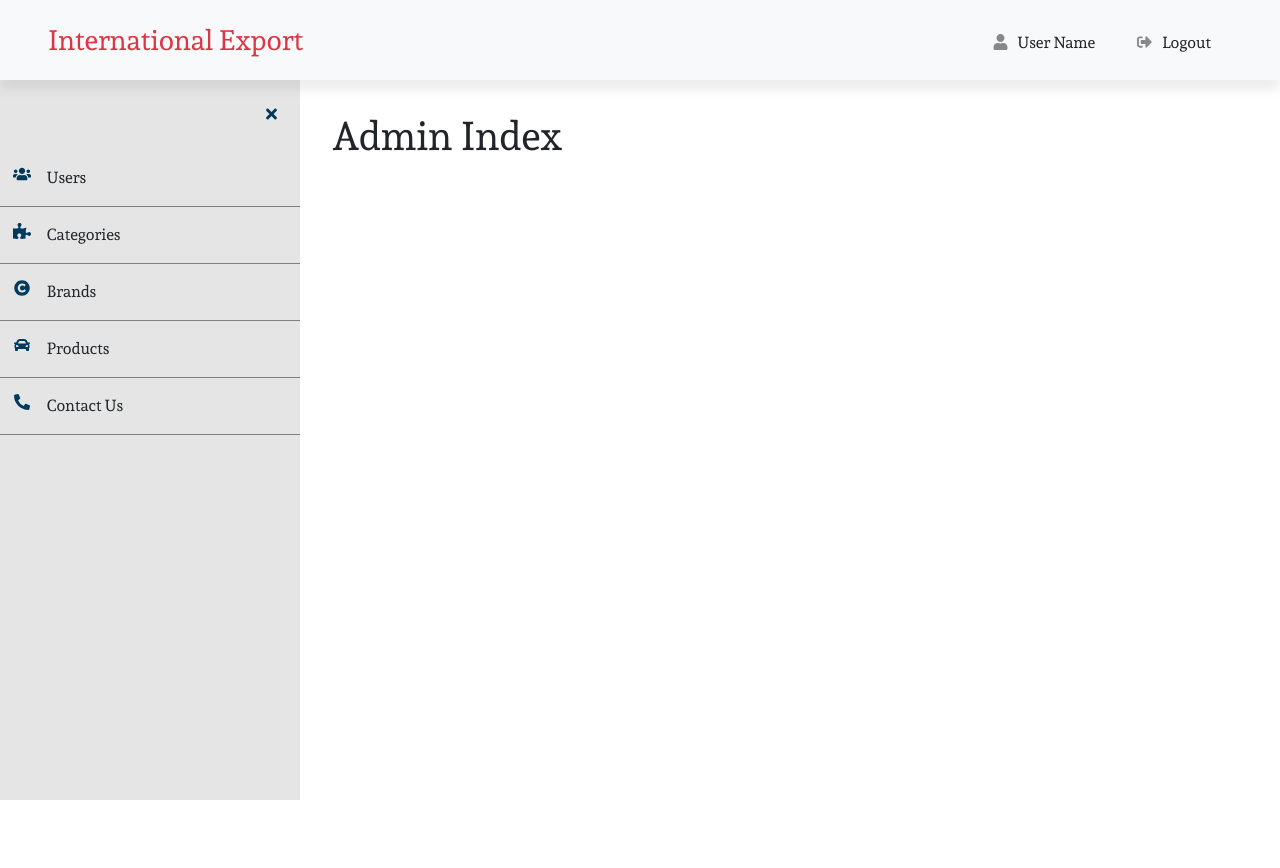
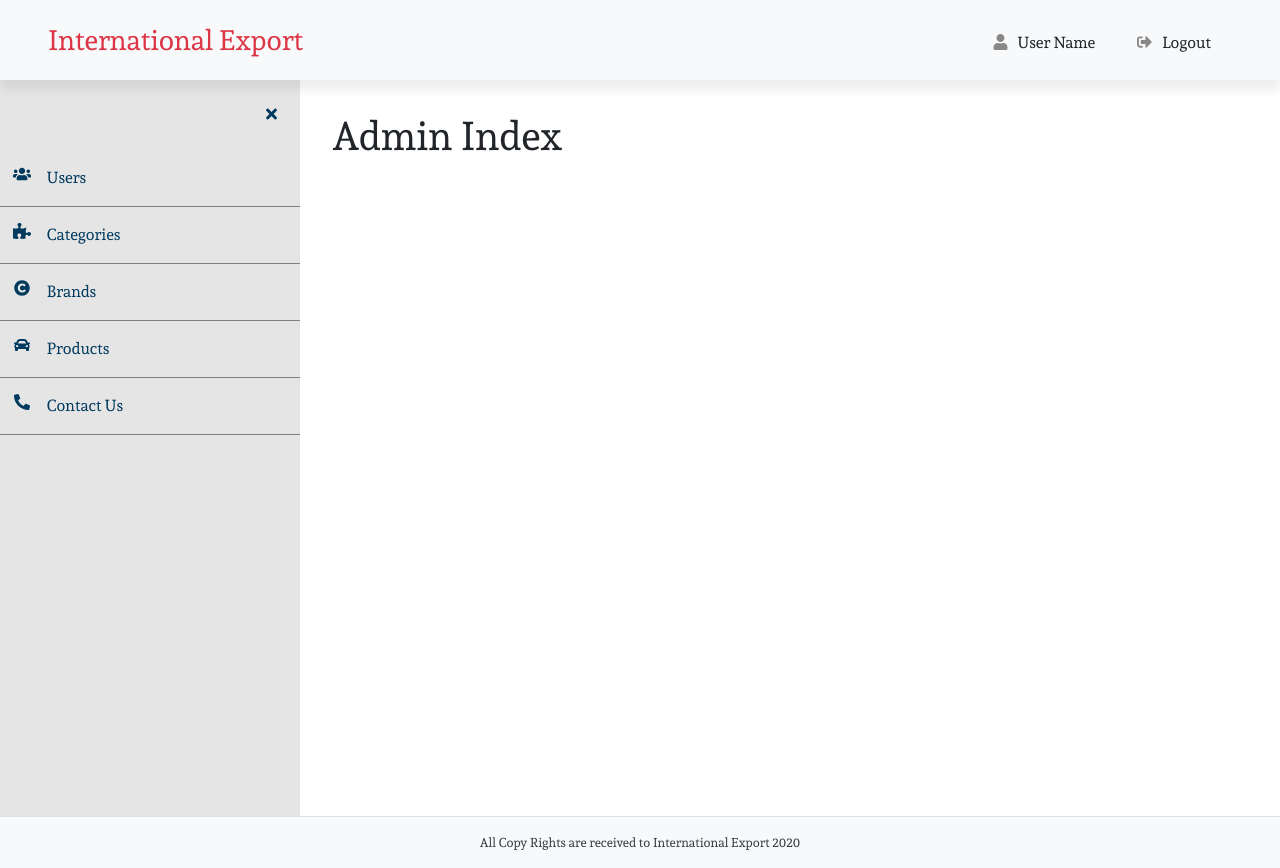
Before and after one commit to arahman1983/international-export, a Next.js app: page /admin in a window 1280 px wide. Before the commit the page ends 800 px from the top, so only its background shows below. Built offline with nearby package versions, Linux system fonts and the light colour scheme.

Commit message:
admin footer

```diff
--- /dev/null
+++ b/components/adminFooter.tsx
@@ -0,0 +1,10 @@
+import useTranslation from "../locals/localHook"
+
+export default function AdminFooter() {
+  const { t } = useTranslation();
+  return (
+    <footer className="row mx-0 bg-light text-dark border-top p-3 justify-content-center">
+      <small>{t("CopyRights")}</small>
+    </footer>
+  )
+}
--- a/components/adminLayout.tsx
+++ b/components/adminLayout.tsx
@@ -1,5 +1,5 @@
 import Head from 'next/head'
-import { AdminHeader, SideMenu } from "../components"
+import { AdminHeader, SideMenu, AdminFooter } from "../components"
 
 export default function AdminLayout({ children }) {
 
@@ -16,6 +16,7 @@ export default function AdminLayout({ children }) {
           {children}
         </div>
       </div>
+          <AdminFooter/>
       {/* <Footer/> */}
       </>
   )
--- a/components/index.tsx
+++ b/components/index.tsx
@@ -18,3 +18,4 @@ export { default as BrandSlider } from './homeComponents/brandSlider'
 export { default as AdminLayout } from './adminLayout'
 export { default as AdminHeader } from './adminHeader'
 export { default as SideMenu} from './sideMenu'
+export { default as AdminFooter} from './adminFooter'
--- a/components/sideMenu.tsx
+++ b/components/sideMenu.tsx
@@ -51,7 +51,7 @@ export default function SideMenu() {
             <li className={styles.sideItem} key={i}>
               <Link href={item.link}>
                 <a className={styles.sideLink}>
-                  <FontAwesomeIcon icon={item.icon} color="#003A5E"
+                  <FontAwesomeIcon icon={item.icon}
                   style={
                     collapsed
                     ? { width: '25px', marginLeft: '5px' }
--- a/styles/sideMenu.module.css
+++ b/styles/sideMenu.module.css
@@ -1,6 +1,6 @@
 .sideMenu{
   width: 300px;
-  min-height: 90vh;
+  min-height: 92vh;
   background-color: rgba(0, 0, 0, 0.1);
   position: relative;
   transition: all 0.5s;
@@ -31,10 +31,11 @@
   padding: 1rem 0.8rem;
   border-bottom: gray 1px solid;
   cursor: pointer;
+  color: #003A5E;
 }
 
 .sideItem:hover{
-  background-color: gray;
+  background-color: #003A5E;
   color: #FFF;
 }
 
```
